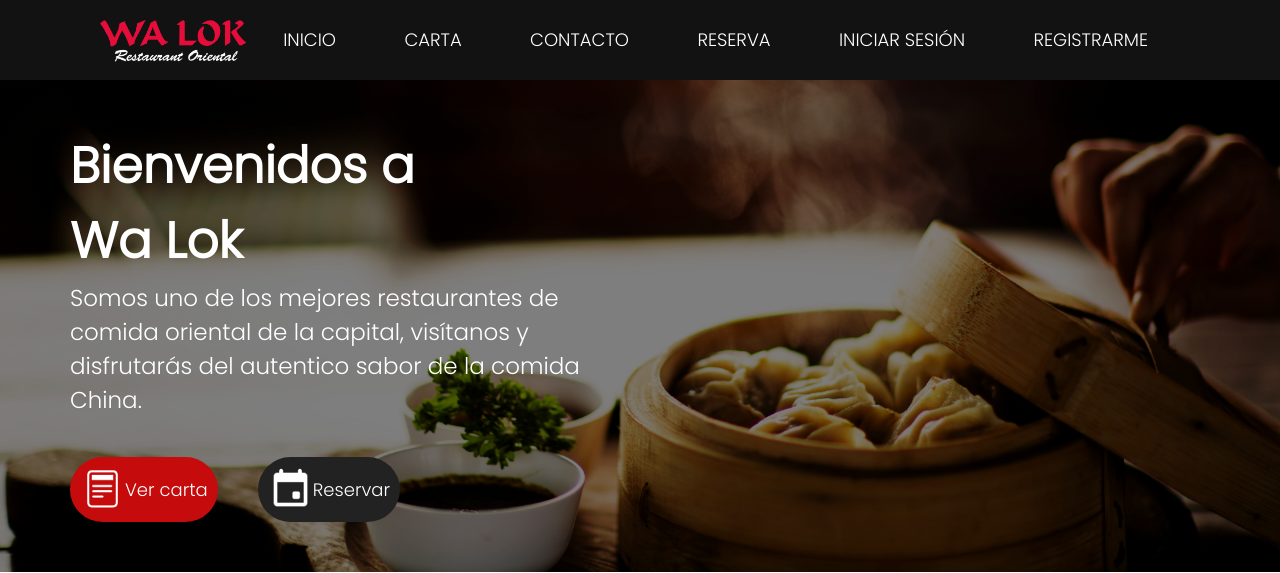
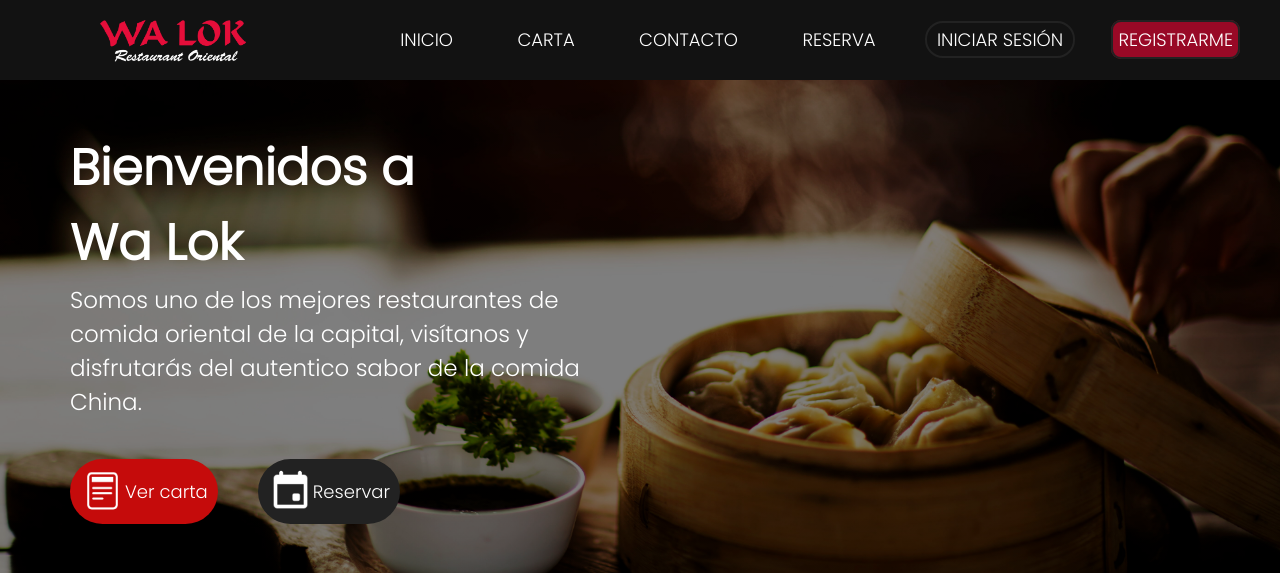
Before and after one commit to Fabris05/Walok, a PHP site: page / in a window 1280 px wide. Shown: the top 573 px of the page. Run offline with PHP 8.4, Linux system fonts and the light colour scheme.

Commit message:
Update index.css

```diff
--- a/css/index.css
+++ b/css/index.css
@@ -27,14 +27,14 @@ nav{
 }
 nav ul{
     float: right;
-    margin-right: 100px;
+    margin-right: 25px;
 
 }
 nav ul li{
     display: inline-block;
     line-height: 80px;
     padding: 0 12px;
-    margin: 0 5px;
+    margin: 0 3px;
 
 }
 nav ul li a{
@@ -48,6 +48,30 @@ nav ul li a{
 }
 li a.active, li a:hover{
     background: #E50E3A;
+    transition: .5s;
+}
+
+.button-login{
+    border: 2px solid rgb(34, 34, 34);
+    padding: 4px 10px;
+}
+
+.button-login:hover{
+    background-color: black;
+}
+
+.button-register{
+    border: 2px solid rgb(34, 34, 34);
+    padding: 5px;
+    background-color: rgb(152, 9, 38);
+    border-radius: 10px;
+    cursor: pointer;
+    margin-left: 2px;
+}
+
+.button-register:hover{
+    border-color: rgb(229, 14, 58);
+    background-color: rgb(34, 34, 34);
     transition: .5s;
 }
 .checkbtn{
@@ -92,6 +126,7 @@ h1{
     font-size: 50px;
     color:white;
     margin-left: 20px;
+    margin-top: 2px;
     margin-bottom: 0px;
 
 }
```
Also changed, not shown: other parts of css/index.css (+29 -7 lines).
